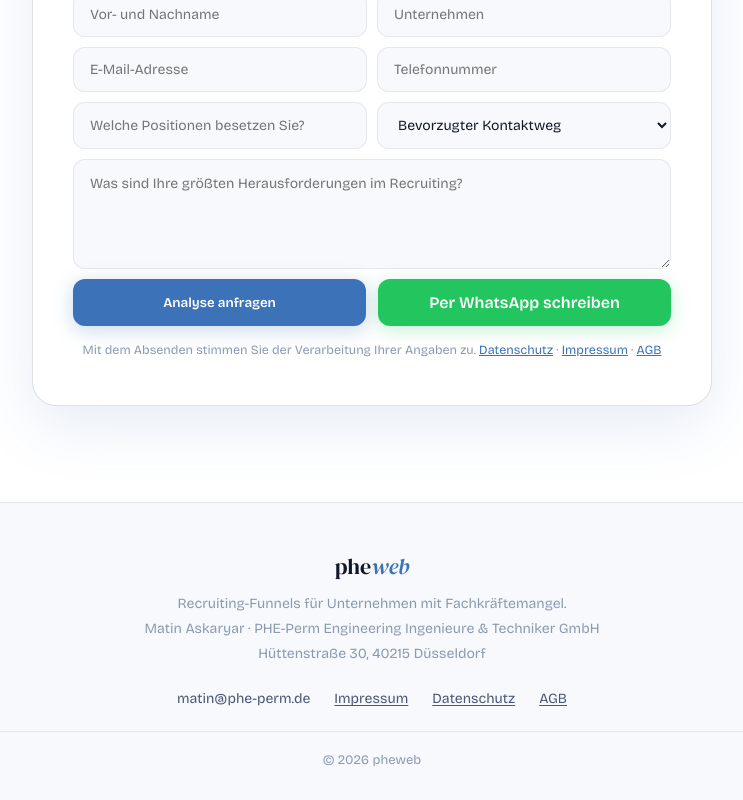
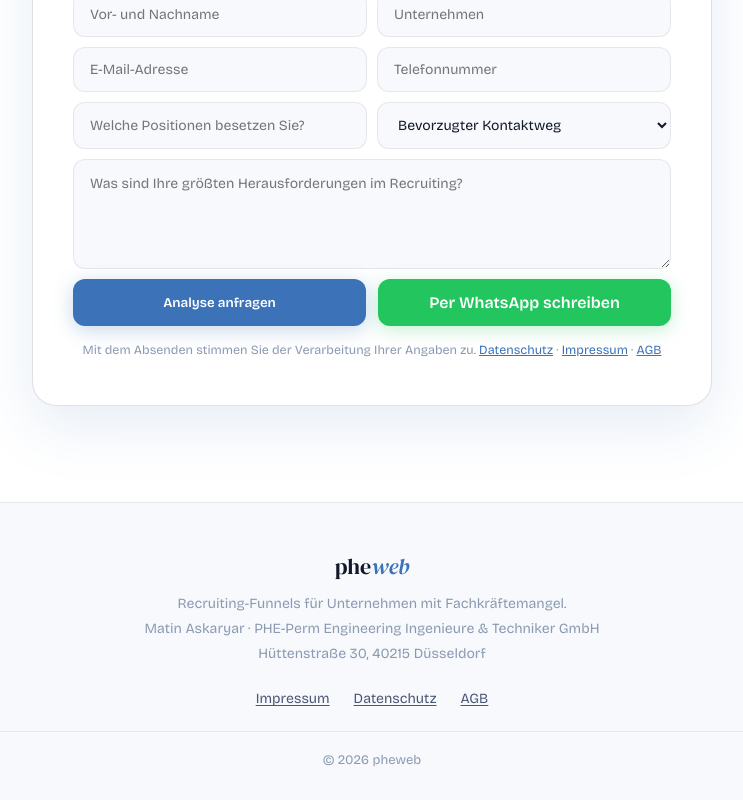
Before and after one commit to MatiXn/pheweb1, a React (Vite) app: page / in a window 1280 px wide. Shown: the part 8060-8860 px from the top of the page, without its empty margins (268-1011 px from the left). Built offline with nearby package versions, Linux system fonts and the light colour scheme.

Commit message:
Update App.jsx

```diff
--- a/src/App.jsx
+++ b/src/App.jsx
@@ -756,7 +756,6 @@ export default function App() {
             Hüttenstraße 30, 40215 Düsseldorf
           </p>
           <div style={{ display:"flex", flexWrap:"wrap", gap:"8px 24px", justifyContent:"center", marginBottom:24 }}>
-            <a href="mailto:matin@phe-perm.de" style={{ fontSize:14, color:C.muted }}>matin@phe-perm.de</a>
             {[["Impressum","impressum"],["Datenschutz","datenschutz"],["AGB","agb"]].map(([l,id]) => (
               <button key={id} onClick={() => setLegalPage(id)} style={{ fontSize:14, color:C.muted, background:"none", border:"none", cursor:"pointer", textDecoration:"underline", textUnderlineOffset:2, fontFamily:FD }}>{l}</button>
             ))}
```
